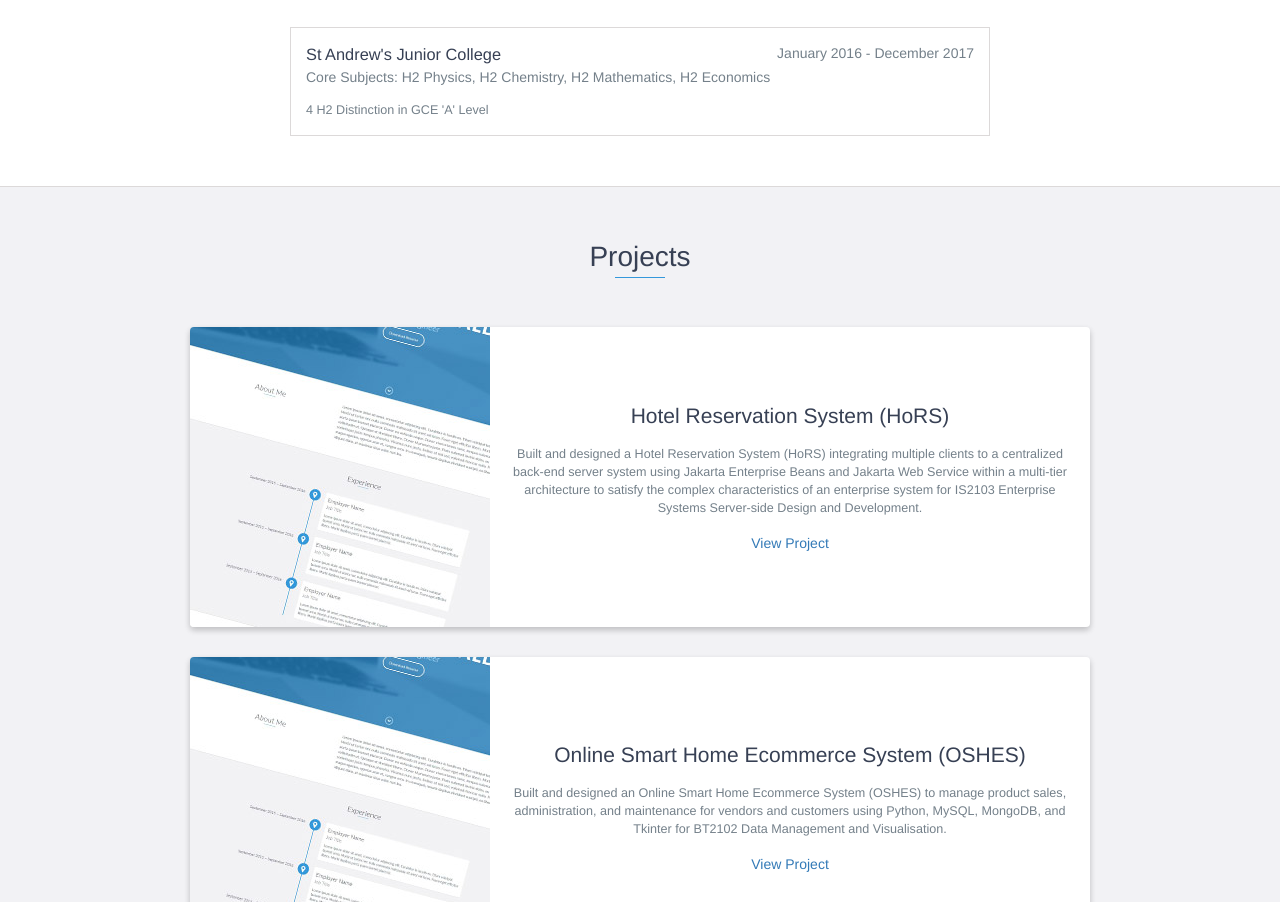
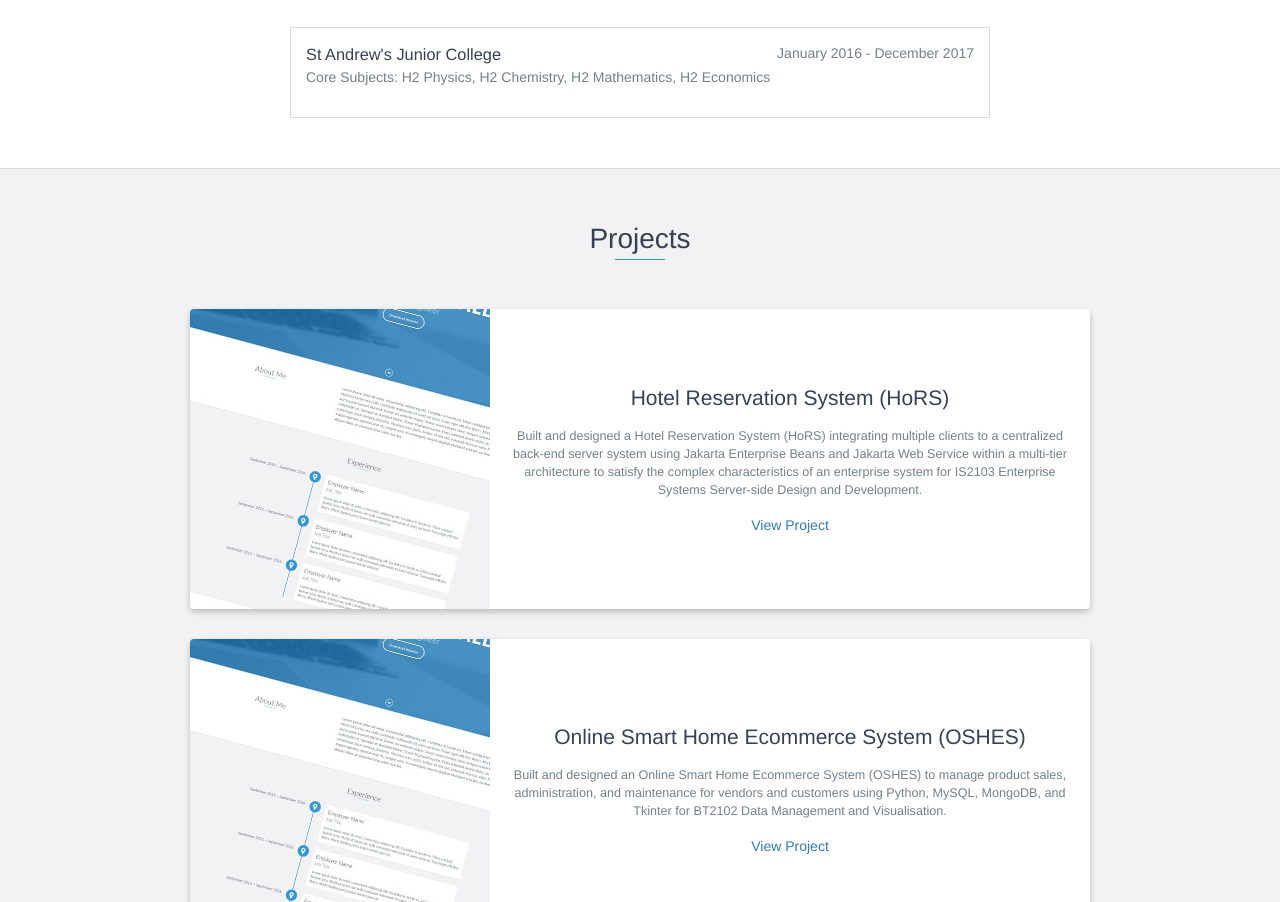
Before and after one commit to Deshun99/deshun99.github.io, a website: page index.html in a window 1280 px wide. Shown: the part 2868-3770 px from the top of the page. Drawn offline with nearby package versions, Linux system fonts and the light colour scheme.

Commit message:
Update index.html

```diff
--- a/index.html
+++ b/index.html
@@ -159,9 +159,6 @@
             <h3>St Andrew's Junior College</h3>
             <span class="education-date">January 2016 - December 2017</span>
             <h4>Core Subjects: H2 Physics, H2 Chemistry, H2 Mathematics, H2 Economics</h4>
-            <p>
-                4 H2 Distinction in GCE 'A' Level
-            </p>
         </div>
         <!-- End .education-block -->
     </div>
```
